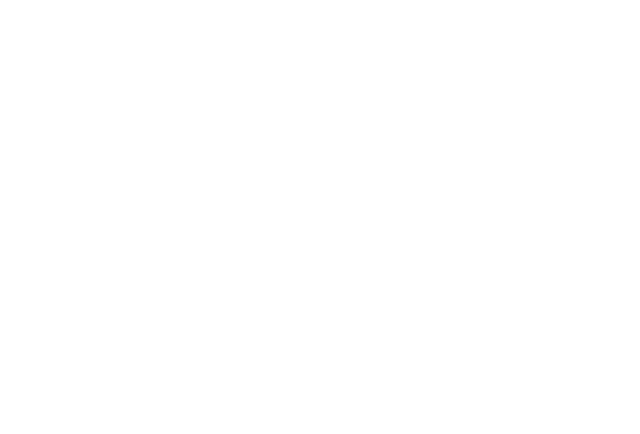
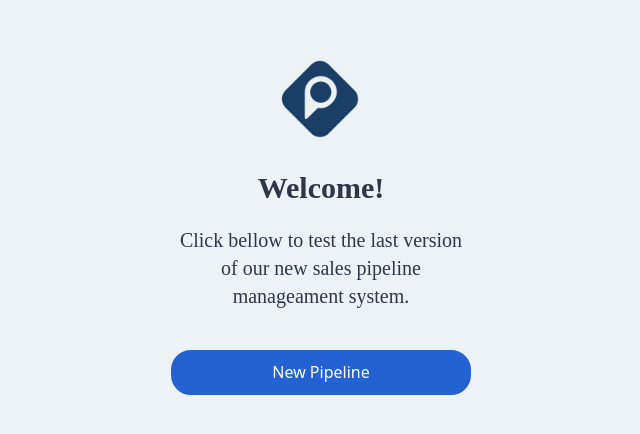
Before and after one commit to battoni/project-mark, a Vue app: page / in a window 1280 px wide. Before the commit this address had no page. Shown: the part 178-612 px from the top of the page, without its empty margins (319-959 px from the left). Built offline with nearby package versions, Linux system fonts and the light colour scheme; a web font is replaced by a local one.

Commit message:
feat(HomeView): Update routes

```diff
--- a/src/views/HomeView/HomeView.vue
+++ b/src/views/HomeView/HomeView.vue
@@ -1,9 +1,60 @@
-<script setup lang="ts"></script>
+<script setup lang="ts">
+import Logo from '@Assets/images/project-mark-logo.png';
+import { TheCentralizedLayout } from '@Layouts';
+</script>
 
 <template>
-  <AppButton
-    loading
-    :type="$AppButtonProps.TYPES_ENUM.ERROR"
-    label="teste"
-  />
+  <TheCentralizedLayout class="home">
+    <section class="welcome">
+      <img
+        class="logo"
+        title="Project Mark Logo"
+        alt="An image that represents Project Mark"
+        :src="Logo"
+      />
+
+      <AppText
+        size="text-3xl"
+        :font="$AppTextProps.FONTS_ENUM.TITLE"
+        :tag="$AppTextProps.TAGS_ENUM.H1"
+      >
+        Welcome!
+      </AppText>
+
+      <AppText
+        class="description"
+        size="text-xl"
+        :font="$AppTextProps.FONTS_ENUM.BODY"
+        :tag="$AppTextProps.TAGS_ENUM.H2"
+      >
+        Click bellow to test the last version of our new sales pipeline
+        manageament system.
+      </AppText>
+
+      <AppButton
+        wide
+        label="New Pipeline"
+        :type="$AppButtonProps.TYPES_ENUM.SUCCESS"
+        @click="$router.push('/pipeline/create')"
+      />
+    </section>
+  </TheCentralizedLayout>
 </template>
+
+<style scoped>
+.home {
+  @apply bg-background-default;
+}
+
+.logo {
+  @apply max-w-[100px];
+}
+
+.welcome {
+  @apply flex flex-col gap-5 items-center justify-center w-[300px];
+}
+
+.description {
+  @apply mb-5 text-center;
+}
+</style>
--- a/src/views/HomeView/routes.ts
+++ b/src/views/HomeView/routes.ts
@@ -4,4 +4,9 @@
     name: 'home',
     component: () => import('@/views/HomeView/HomeView.vue'),
   },
+  {
+    path: '/',
+    name: 'root',
+    component: () => import('@/views/HomeView/HomeView.vue'),
+  },
 ];
```
